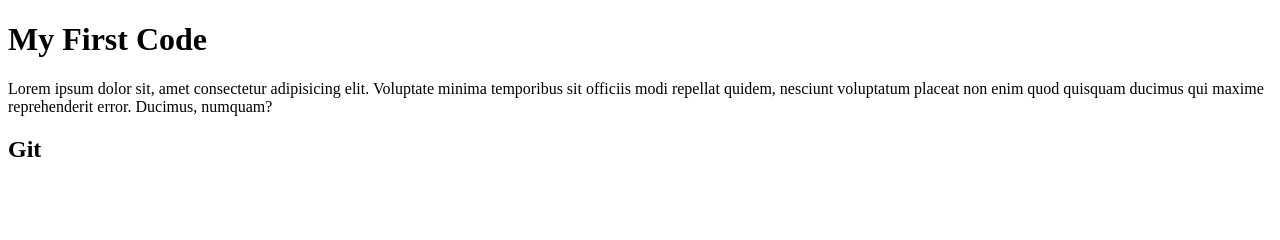
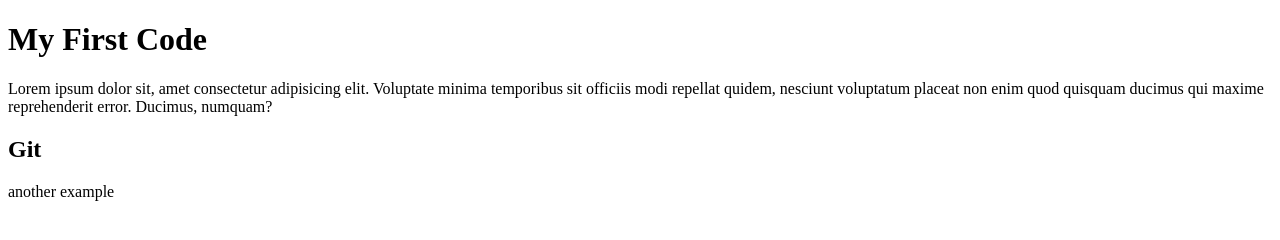
Before and after one commit to Ryan7557/my_new_project, a plain HTML site: page index.html in a window 1280 px wide. Drawn offline with Linux system fonts and the light colour scheme.

Commit message:
example paragraph

```diff
--- a/index.html
+++ b/index.html
@@ -10,5 +10,6 @@
     <h1>My First Code</h1>
     <p>Lorem ipsum dolor sit, amet consectetur adipisicing elit. Voluptate minima temporibus sit officiis modi repellat quidem, nesciunt voluptatum placeat non enim quod quisquam ducimus qui maxime reprehenderit error. Ducimus, numquam?</p>
     <h2>Git</h2>
+    <p>another example</p>
 </body>
 </html>
```
